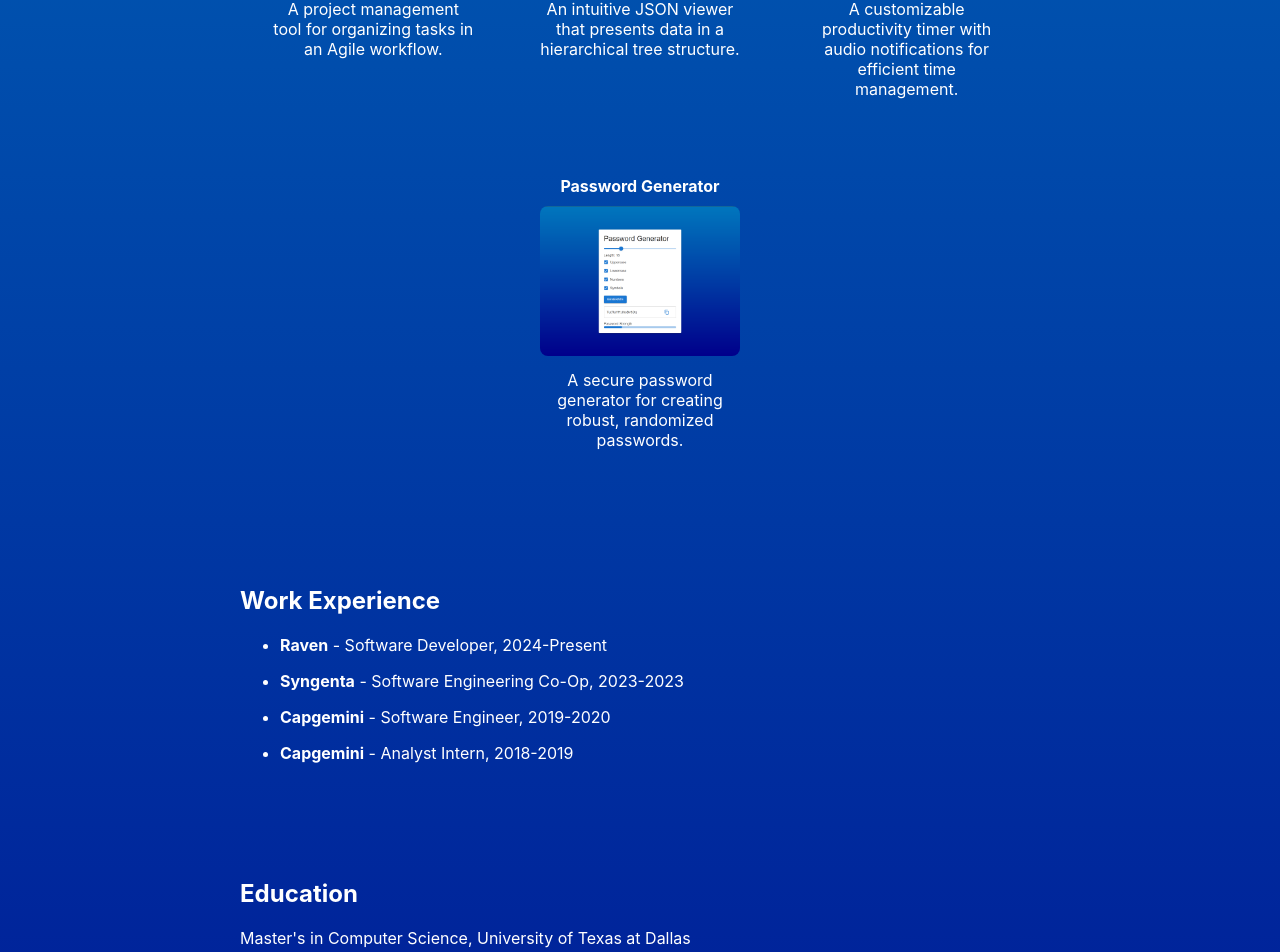
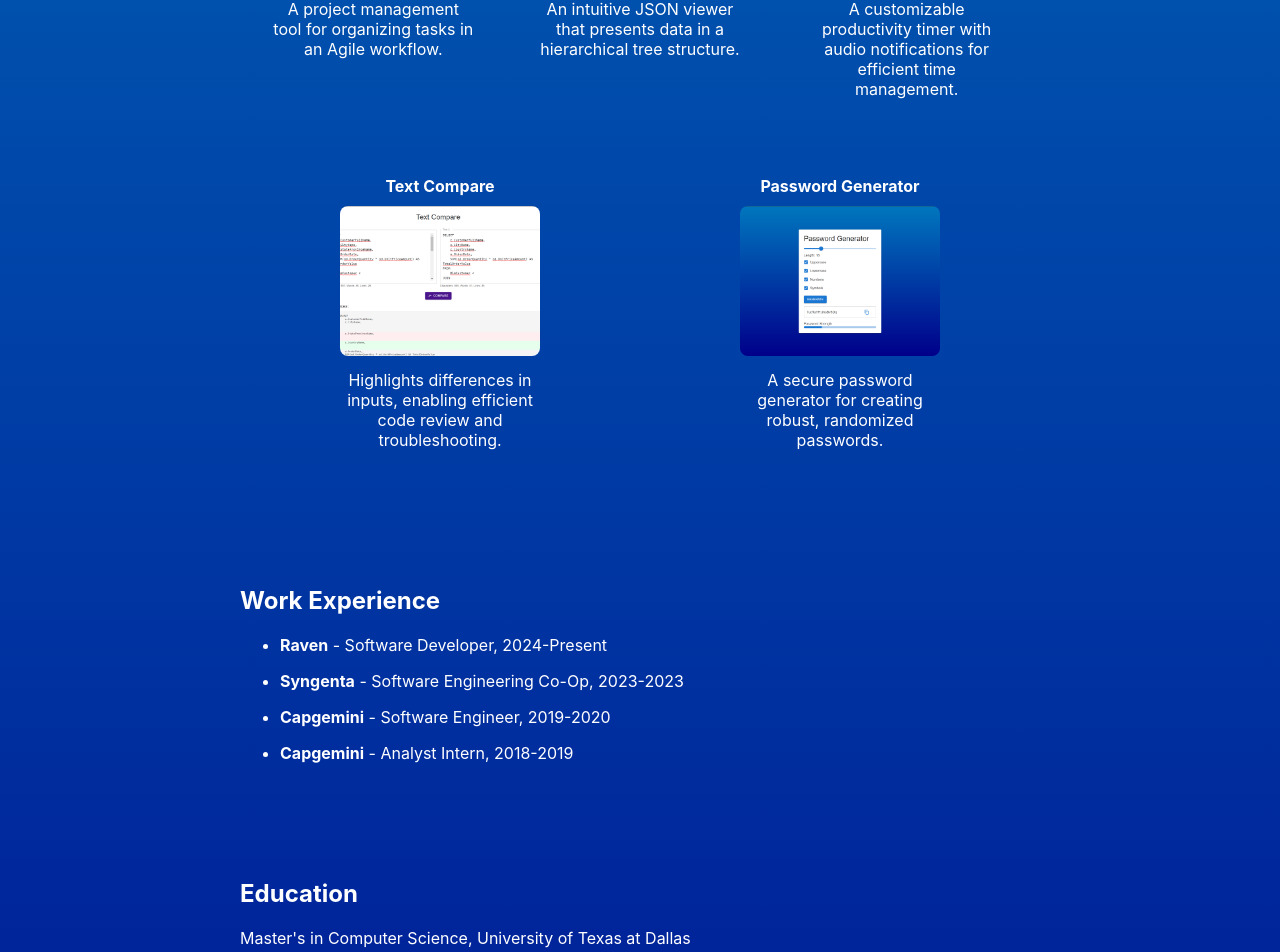
Before and after one commit to deepkse/deepkse, a React (Create React App) app: page / in a window 1280 px wide. Shown: the part 846-1798 px from the top of the page. Built offline with nearby package versions, Linux system fonts and the light colour scheme; a web font is replaced by a local one.

Commit message:
Add Text Compare project

```diff
--- a/src/App.js
+++ b/src/App.js
@@ -141,6 +141,12 @@ function App() {
       link: 'https://deepkse.github.io/PomodoroTimer'
     },
     {
+      name: 'Text Compare',
+      image: `${process.env.PUBLIC_URL}/images/TextCompare.png`,
+      description: 'Highlights differences in inputs, enabling efficient code review and troubleshooting.',
+      link: 'https://deepkse.github.io/TextCompare'
+    },
+    {
       name: 'Password Generator',
       image: `${process.env.PUBLIC_URL}/images/PasswordGenerator.png`,
       description: 'A secure password generator for creating robust, randomized passwords.',
```
Also changed, not shown: public/images/TextCompare.png (added).
